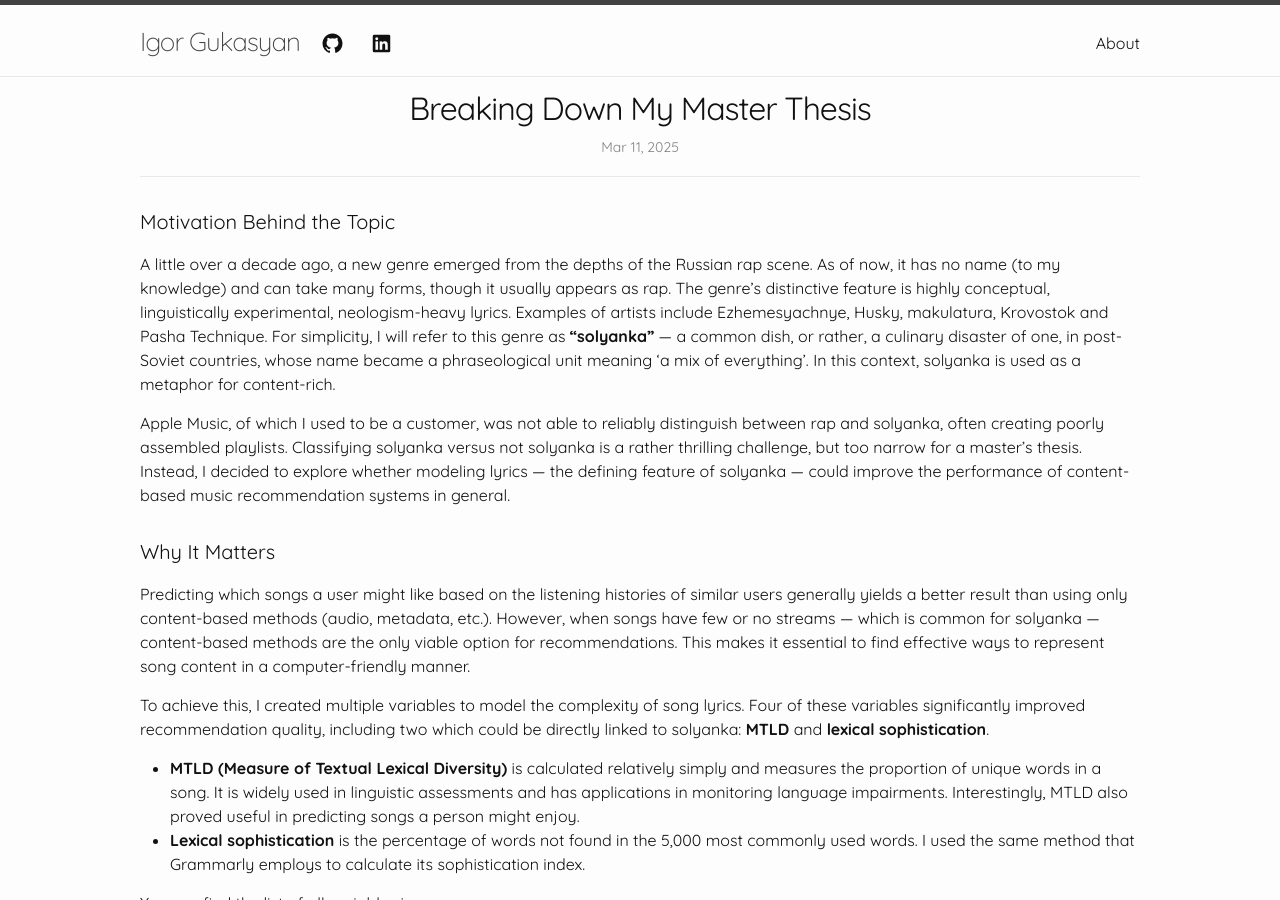
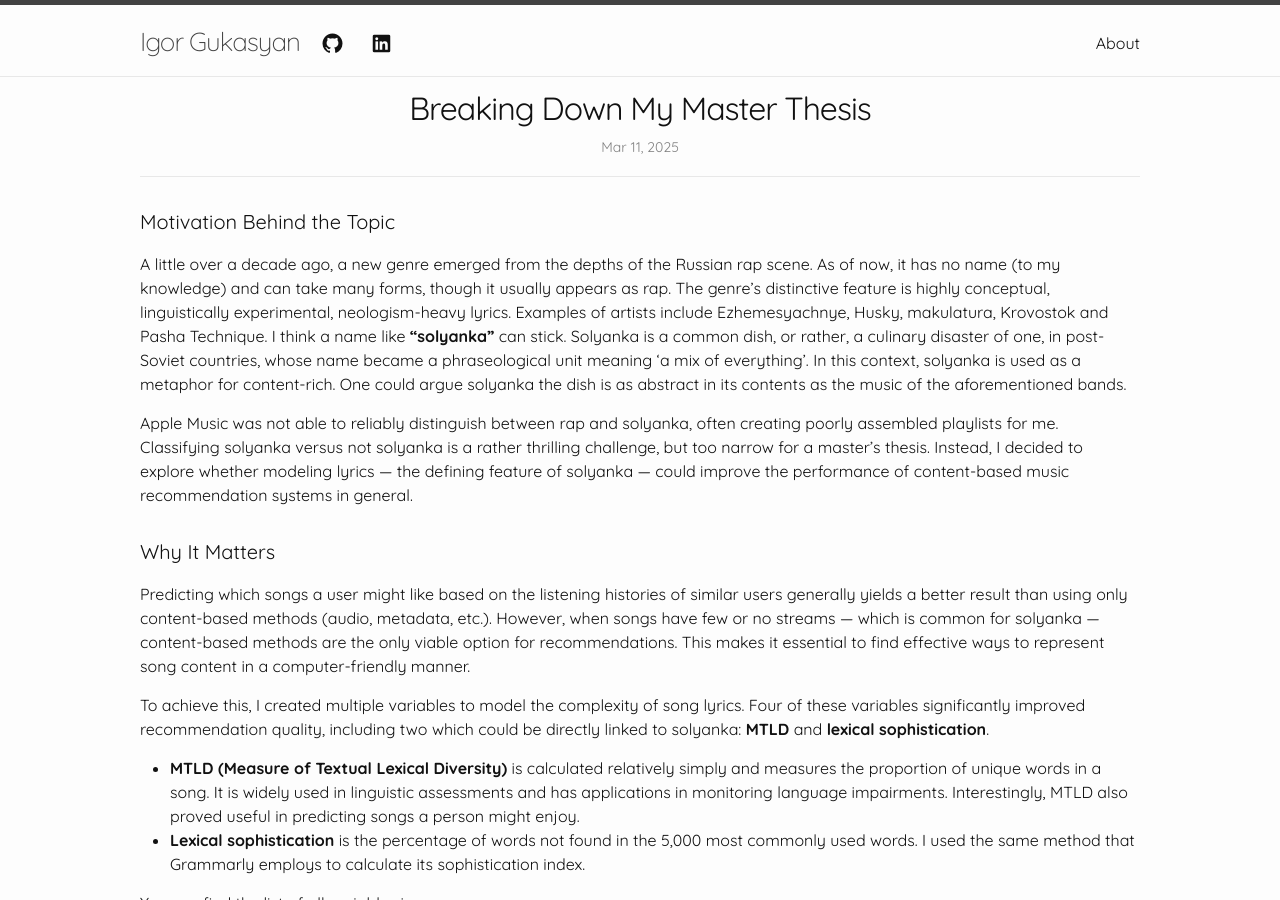
Before and after one commit to igorgukasyan/igorgukasyan.github.io, a Jekyll site: the page built from _posts/2025-03-11-breaking-down-my-master-thesis.md, in a window 1280 px wide and 900 px high. Built offline with Jekyll 4.4.1, drawn with Linux system fonts in a browser that asks for light colours; some web fonts are replaced; formulas are drawn with MathJax 3.

Commit message:
Small fixes

```diff
--- a/_posts/2025-03-11-breaking-down-my-master-thesis.md
+++ b/_posts/2025-03-11-breaking-down-my-master-thesis.md
@@ -6,9 +6,9 @@ image: "assets/images/num_songs_histogram_master_thesis.png"
 ---
 
 #### Motivation Behind the Topic
-A little over a decade ago, a new genre emerged from the depths of the Russian rap scene. As of now, it has no name (to my knowledge) and can take many forms, though it usually appears as rap. The genre's distinctive feature is highly conceptual, linguistically experimental, neologism-heavy lyrics. Examples of artists include [Ezhemesyachnye](https://genius.com/artists/Ezhemesyachnye), [Husky](https://genius.com/artists/Husky), [makulatura](https://genius.com/artists/Makulatura), [Krovostok](https://genius.com/artists/Krovostok) and [Pasha Technique](https://genius.com/artists/Pasha-technique). For simplicity, I will refer to this genre as **"solyanka"** --- a common dish, or rather, a culinary disaster of one, in post-Soviet countries, whose name became a phraseological unit meaning 'a mix of everything'. In this context, solyanka is used as a metaphor for content-rich.
+A little over a decade ago, a new genre emerged from the depths of the Russian rap scene. As of now, it has no name (to my knowledge) and can take many forms, though it usually appears as rap. The genre's distinctive feature is highly conceptual, linguistically experimental, neologism-heavy lyrics. Examples of artists include [Ezhemesyachnye](https://genius.com/artists/Ezhemesyachnye), [Husky](https://genius.com/artists/Husky), [makulatura](https://genius.com/artists/Makulatura), [Krovostok](https://genius.com/artists/Krovostok) and [Pasha Technique](https://genius.com/artists/Pasha-technique). I think a name like **"solyanka"** can stick. Solyanka is a common dish, or rather, a culinary disaster of one, in post-Soviet countries, whose name became a phraseological unit meaning 'a mix of everything'. In this context, solyanka is used as a metaphor for content-rich. One could argue solyanka the dish is as abstract in its contents as the music of the aforementioned bands.
 
-Apple Music, of which I used to be a customer, was not able to reliably distinguish between rap and solyanka, often creating poorly assembled playlists. Classifying solyanka versus not solyanka is a rather thrilling challenge, but too narrow for a master's thesis. Instead, I decided to explore whether modeling lyrics --- the defining feature of solyanka --- could improve the performance of content-based music recommendation systems in general.
+Apple Music was not able to reliably distinguish between rap and solyanka, often creating poorly assembled playlists for me. Classifying solyanka versus not solyanka is a rather thrilling challenge, but too narrow for a master's thesis. Instead, I decided to explore whether modeling lyrics --- the defining feature of solyanka --- could improve the performance of content-based music recommendation systems in general.
 
 #### Why It Matters
 Predicting which songs a user might like based on the listening histories of similar users generally yields a better result than using only content-based methods (audio, metadata, etc.). However, when songs have few or no streams --- which is common for solyanka ---  content-based methods are the only viable option for recommendations. This makes it essential to find effective ways to represent song content in a computer-friendly manner.
@@ -29,7 +29,7 @@ One way to bridge the semantic gap is by modeling as many features as possible.
 #### Feature Importance and Weighting (Not Included in the Paper)
 One major idea I had was to account for the varying importance of features for different users. While this is not groundbreaking, it becomes a challenging task when a user has only a few streamed songs. In my dataset, most users had under 38 unique streamed songs. With over 70 features and only 38 observations, calculating feature importance became a major challenge due to the *curse of dimensionality* and the risk of *overfitting*.
 
-![]({{ page.image | relative_url }})
+![]({{ page.image | relative_url }}){: .small-image}
 
 For song similarity calculations, I used *weighted cosine similarity* as implemented in [scipy](https://github.com/scipy/scipy/blob/v1.4.1/scipy/spatial/distance.py#L724-L766):
 
```
